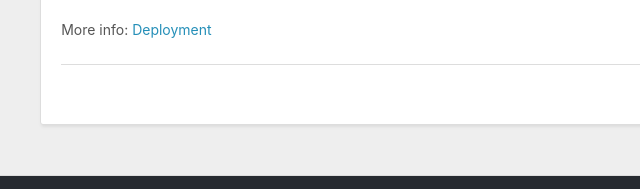
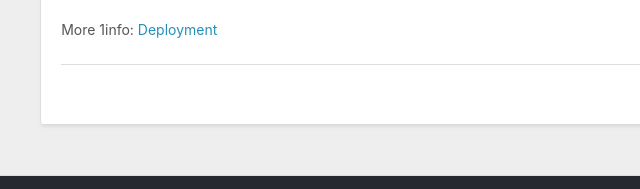
Before and after one commit to anyone-yuren/hexo, a plain HTML site: page index.html in a window 1280 px wide. Shown: the part 1150-1339 px from the top of the page, 0-640 px from the left. Drawn offline with nearby package versions, Linux system fonts and the light colour scheme.

Commit message:
Site updated: 2018-11-03 18:14:54

```diff
--- a/index.html
+++ b/index.html
@@ -92,7 +92,7 @@
 <h3 id="Generate-static-files"><a href="#Generate-static-files" class="headerlink" title="Generate static files"></a>Generate static files</h3><figure class="highlight bash"><table><tr><td class="gutter"><pre><span class="line">1</span><br></pre></td><td class="code"><pre><span class="line">$ hexo generate</span><br></pre></td></tr></table></figure>
 <p>More info: <a href="https://hexo.io/docs/generating.html" target="_blank" rel="noopener">Generating</a></p>
 <h3 id="Deploy-to-remote-sites"><a href="#Deploy-to-remote-sites" class="headerlink" title="Deploy to remote sites"></a>Deploy to remote sites</h3><figure class="highlight bash"><table><tr><td class="gutter"><pre><span class="line">1</span><br></pre></td><td class="code"><pre><span class="line">$ hexo deploy</span><br></pre></td></tr></table></figure>
-<p>More info: <a href="https://hexo.io/docs/deployment.html" target="_blank" rel="noopener">Deployment</a></p>
+<p>More 1info: <a href="https://hexo.io/docs/deployment.html" target="_blank" rel="noopener">Deployment</a></p>
 
 
     </div>
```
Also changed, not shown: 2018/10/31/hello-world/index.html (+2 -2 lines).
